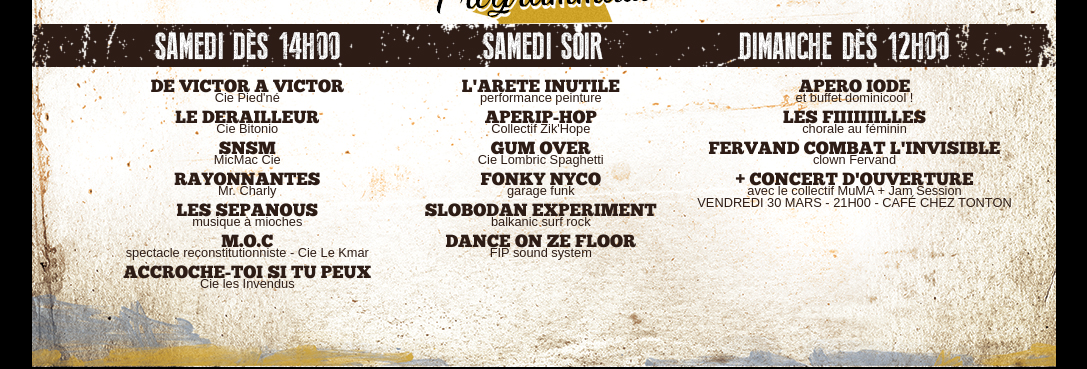
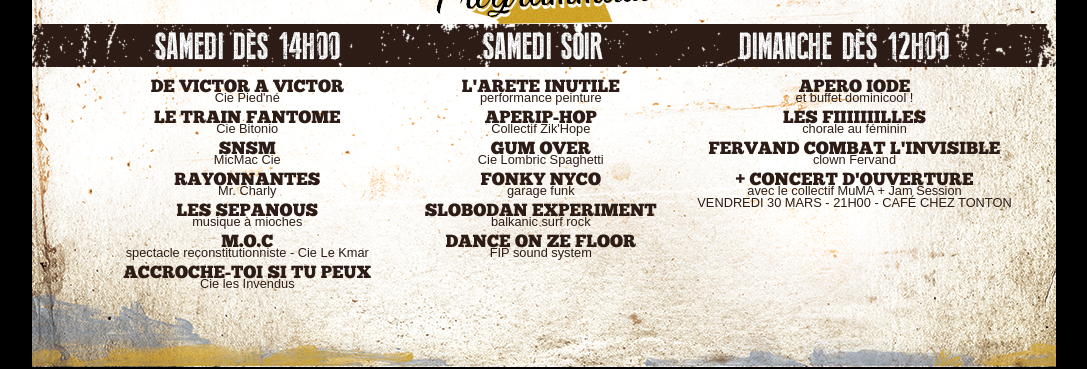
Before and after one commit to air1bzz/festifip, a Jekyll site: the page built from prog.html, in a window 1280 px wide. Shown: the part 401-770 px from the top of the page, without its empty margins (96-1183 px from the left). Built offline with Jekyll 4.4.1, drawn with Linux system fonts in a browser that asks for light colours.

Commit message:
Update wrong band name

```diff
--- a/assets/js/prog_main.js
+++ b/assets/js/prog_main.js
@@ -22,8 +22,8 @@ var bands = {
     ],
     links: ['http://ciepiedne.fr/de-victor-a-victor/']
   },
-  derailleur: {
-    title: 'LE DERAILLEUR',
+  train: {
+    title: 'LE TRAIN FANTOME',
     desc: 'Cie Bitonio',
     date: 'SAMEDI - en continu - Place STATION DES SENS',
     para: [
--- a/prog.html
+++ b/prog.html
@@ -30,8 +30,8 @@ permalink: programmation
         <h2 onclick="bandMain('victor')">DE VICTOR A VICTOR</h2>
         <p>Cie Pied'né</p>
       </div>
-      <div id="derailleur">
-        <h2 onclick="bandMain('derailleur')">LE DERAILLEUR</h2>
+      <div id="train">
+        <h2 onclick="bandMain('train')">LE TRAIN FANTOME</h2>
         <p>Cie Bitonio</p>
       </div>
       <div id="snsm">
```
Also changed, not shown: assets/img/train.jpg (renamed from assets/img/derailleur.jpg).
